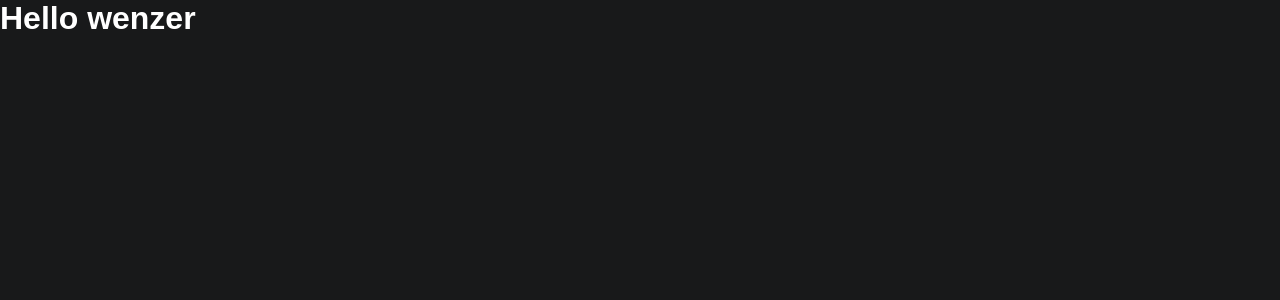
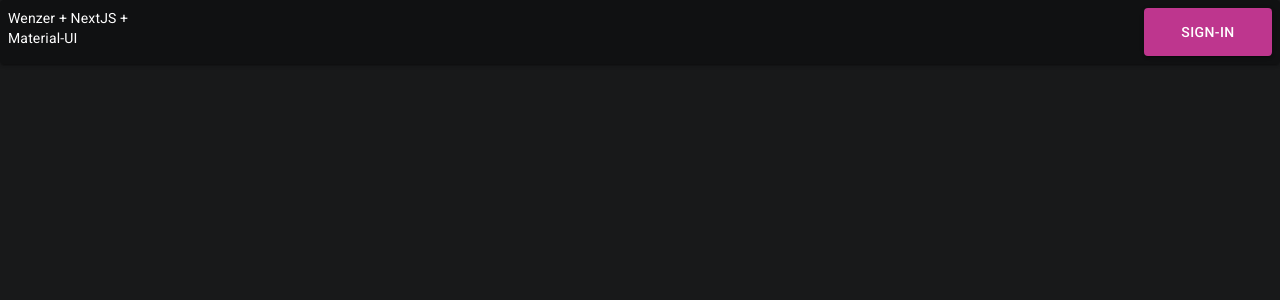
Before and after one commit to Lucas-Franson/Wenzer, a Next.js app in the folder wenzer_web/: page / in a window 1280 px wide. Shown: the top 300 px of the page. Built offline with nearby package versions, Linux system fonts and the light colour scheme.

Commit message:
Material-UI configuration

```diff
--- a/wenzer_web/package.json
+++ b/wenzer_web/package.json
@@ -8,6 +8,7 @@
     "start": "next start"
   },
   "dependencies": {
+    "@material-ui/core": "^4.11.4",
     "next": "10.2.0",
     "react": "17.0.2",
     "react-dom": "17.0.2",
--- a/wenzer_web/src/components/Header/Header.tsx
+++ b/wenzer_web/src/components/Header/Header.tsx
@@ -1,9 +1,14 @@
 import React, { ReactElement } from 'react';
+import { Button, Paper } from '@material-ui/core';
+import { useStyles } from './styles';
 
 export default function Header():ReactElement {
+  const classes = useStyles();
+
     return (
-        <span>
-            Aqui esta o header
-        </span>
-    )
+      <Paper className={classes.root} elevation={2}>
+        <p>Wenzer + NextJS + Material-UI</p>
+        <Button variant="contained" color="primary" >Sign-in</Button>
+      </Paper>
+    );
 }
--- /dev/null
+++ b/wenzer_web/src/components/Header/styles.ts
@@ -0,0 +1,16 @@
+import { makeStyles } from '@material-ui/core/styles';
+
+export const useStyles = makeStyles((theme) => ({
+  root: {
+    display: 'flex',
+    justifyContent: 'space-between',
+    flexWrap: 'wrap',
+    '& > *': {
+      margin: theme.spacing(1),
+      width: theme.spacing(16),
+      height: theme.spacing(6),
+    },
+    backgroundColor: theme.palette.secondary.dark,
+    color: theme.palette.text.primary
+  },
+}));
--- a/wenzer_web/src/pages/_app.tsx
+++ b/wenzer_web/src/pages/_app.tsx
@@ -1,7 +1,34 @@
-import '../styles/global.scss';
+import React, { useEffect } from 'react';
+import Head from 'next/head';
+import { ThemeProvider } from '@material-ui/core/styles';
+import CssBaseline from '@material-ui/core/CssBaseline';
+import theme from '../theme';
 
-function MyApp({ Component, pageProps }) {
-  return <Component {...pageProps} />
+export default function MyApp(props) {
+  const { Component, pageProps } = props;
+
+  useEffect(() => {
+    // Remove the server-side injected CSS.
+    const jssStyles = document.querySelector('#jss-server-side');
+    if (jssStyles) {
+      jssStyles.parentElement.removeChild(jssStyles);
+    }
+  }, []);
+
+  return (
+    <React.Fragment>
+      <Head>
+        <title>Wenzer</title>
+        <meta
+          name="viewport"
+          content="minimum-scale=1, initial-scale=1, width=device-width"
+        />
+      </Head>
+      <ThemeProvider theme={theme}>
+        {/* CssBaseline kickstart an elegant, consistent, and simple baseline to build upon. */}
+        <CssBaseline />
+        <Component {...pageProps} />
+      </ThemeProvider>
+    </React.Fragment>
+  );
 }
-
-export default MyApp
--- /dev/null
+++ b/wenzer_web/src/pages/_document.tsx
@@ -0,0 +1,68 @@
+import React from 'react';
+import Document, { Html, Head, Main, NextScript } from 'next/document';
+import { ServerStyleSheets } from '@material-ui/core/styles';
+import theme from '../theme';
+
+export default class MyDocument extends Document {
+  render() {
+    return (
+      <Html lang="en">
+        <Head>
+          {/* PWA primary color */}
+          <meta name="theme-color" content={theme.palette.primary.main} />
+          <link
+            rel="stylesheet"
+            href="https://fonts.googleapis.com/css?family=Roboto:300,400,500,700&display=swap"
+          />
+        </Head>
+        <body>
+          <Main />
+          <NextScript />
+        </body>
+      </Html>
+    );
+  }
+}
+
+// `getInitialProps` belongs to `_document` (instead of `_app`),
+// it's compatible with server-side generation (SSG).
+MyDocument.getInitialProps = async (ctx) => {
+  // Resolution order
+  //
+  // On the server:
+  // 1. app.getInitialProps
+  // 2. page.getInitialProps
+  // 3. document.getInitialProps
+  // 4. app.render
+  // 5. page.render
+  // 6. document.render
+  //
+  // On the server with error:
+  // 1. document.getInitialProps
+  // 2. app.render
+  // 3. page.render
+  // 4. document.render
+  //
+  // On the client
+  // 1. app.getInitialProps
+  // 2. page.getInitialProps
+  // 3. app.render
+  // 4. page.render
+
+  // Render app and page and get the context of the page with collected side effects.
+  const sheets = new ServerStyleSheets();
+  const originalRenderPage = ctx.renderPage;
+
+  ctx.renderPage = () =>
+    originalRenderPage({
+      enhanceApp: (App) => (props) => sheets.collect(<App {...props} />),
+    });
+
+  const initialProps = await Document.getInitialProps(ctx);
+
+  return {
+    ...initialProps,
+    // Styles fragment is rendered after the app and page rendering finish.
+    styles: [...React.Children.toArray(initialProps.styles), sheets.getStyleElement()],
+  };
+};
--- a/wenzer_web/src/pages/index.tsx
+++ b/wenzer_web/src/pages/index.tsx
@@ -1,7 +1,9 @@
 import React from 'react';
+import { Button } from '@material-ui/core';
+import Header from '../components/Header';
 
 export default function Home() {
   return (
-    <h1>Hello wenzer</h1>
+    <Header/>
   )
 }
--- /dev/null
+++ b/wenzer_web/src/theme/index.ts
@@ -0,0 +1,24 @@
+import { createMuiTheme } from '@material-ui/core/styles';
+import { red } from '@material-ui/core/colors';
+
+const theme = createMuiTheme({
+  palette: {
+    primary: {
+      main: '#BE368E',
+    },
+    secondary: {
+      main: '#18191A',
+    },
+    error: {
+      main: red.A400,
+    },
+    background: {
+      default: '#18191A',
+    },
+    text: {
+      primary: '#FFFFFF',
+    }
+  },
+});
+
+export default theme;
```
Also changed, not shown: 1 other file (tests, documents, lock files or other folders).
